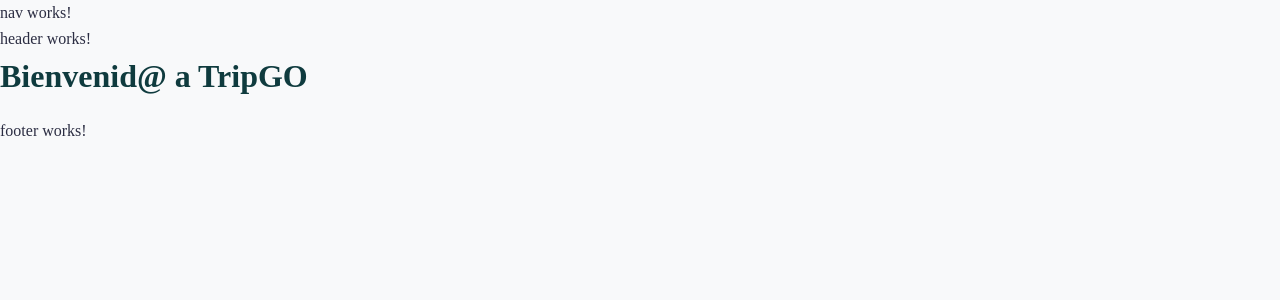
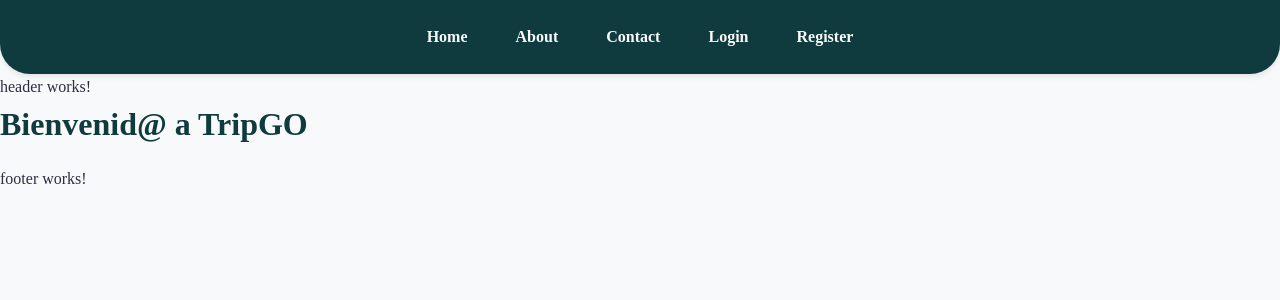
Before and after one commit to dudidev/TRIPGO-FRONTEND, an Angular app: page / in a window 1280 px wide. Shown: the top 300 px of the page. Built offline with nearby package versions, Linux system fonts and the light colour scheme.

Commit message:
Add class and routes to nav

```diff
--- a/src/app/shared/nav/nav.html
+++ b/src/app/shared/nav/nav.html
@@ -1 +1,7 @@
-<p>nav works!</p>
+<div class="nav-bar">
+    <a routerLink='/'>Home</a>
+    <a routerLink='/about'>About</a>
+    <a routerLink='/contact'>Contact</a>
+    <a routerLink='/login'>Login</a>
+    <a routerLink='/register'   >Register</a>
+</div>
```
